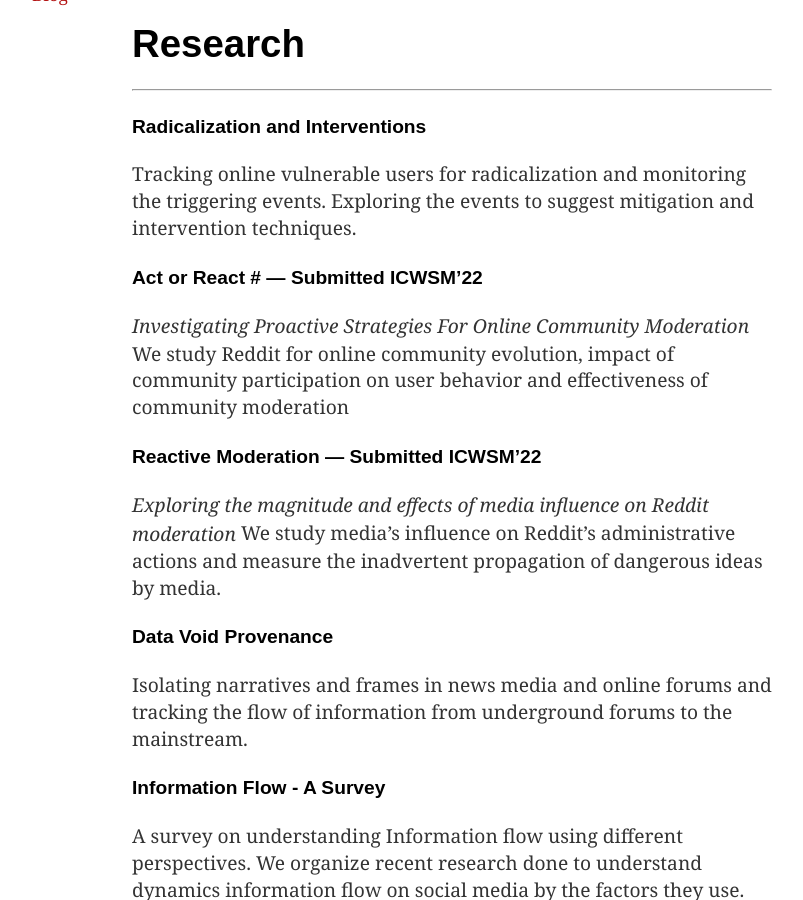
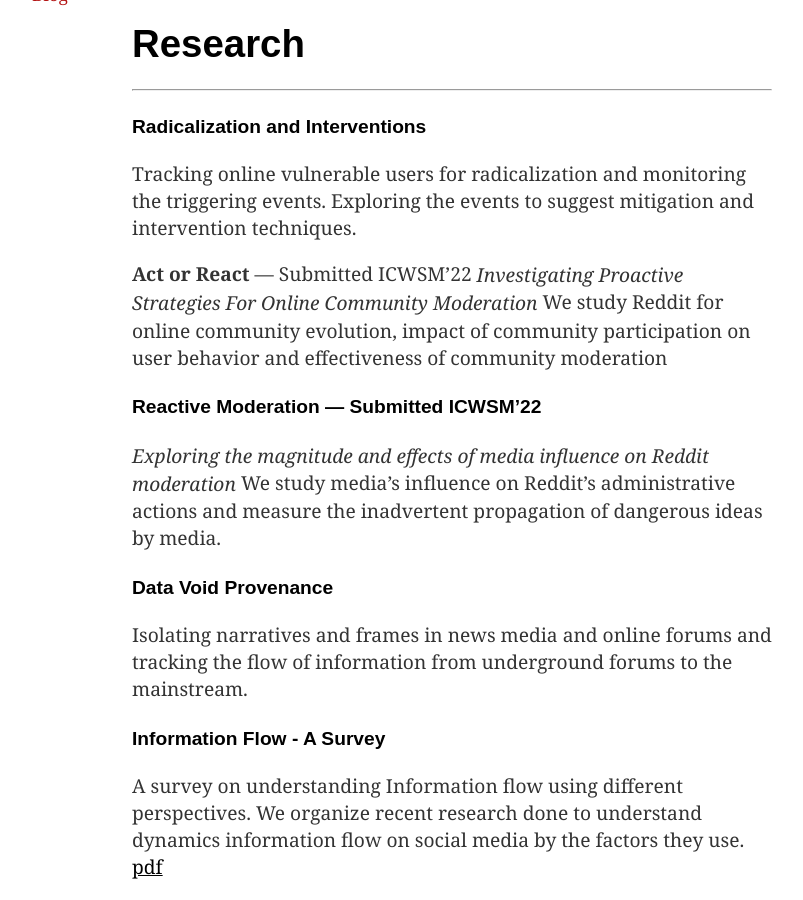
Before and after one commit to hussamh10/hussamh10.github.io, a Jekyll site: the page built from index.md, in a window 1280 px wide and 900 px high, scrolled down 425 px. Shown: the whole window, without its empty margins (252-1055 px from the left). Built offline with Jekyll 4.4.1, drawn with Linux system fonts in a browser that asks for light colours.

```diff
--- a/index.md
+++ b/index.md
@@ -21,7 +21,7 @@ Tracking online vulnerable users for radicalization and monitoring the
 triggering events. Exploring the events to suggest mitigation and intervention techniques.
 <br/>
 
-#### Act or React # — Submitted ICWSM’22
+<b>Act or React</b> — Submitted ICWSM’22
 <i>Investigating Proactive Strategies For Online Community Moderation</i>
 We study Reddit for online community evolution, impact of community participation on user behavior and effectiveness of community moderation
 <br/>
```
